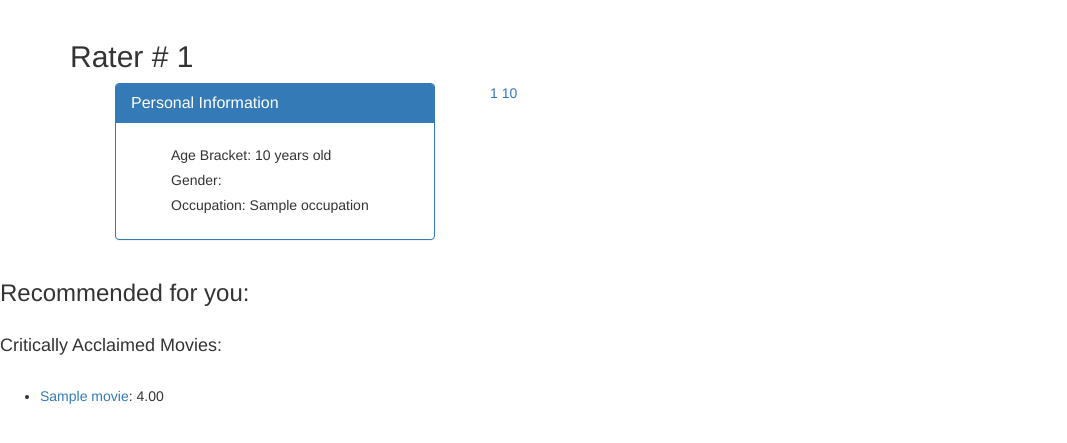
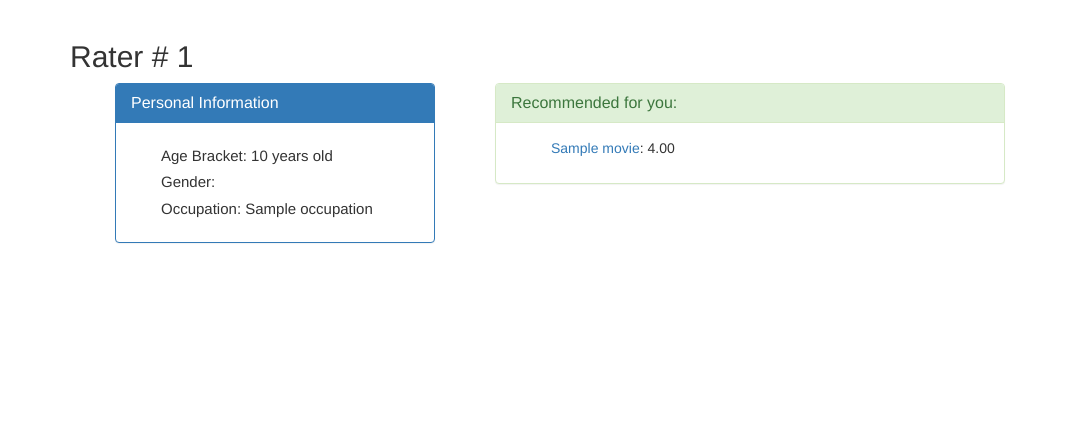
Before and after one commit to tarakdavis/django-movies, a Django app: template movielens/movieratings/templates/movieratings/rater_detail.html in a window 1280 px wide. Shown: the part 52-495 px from the top of the page, without its empty margins (0-1067 px from the left). Run offline with Django 3.2, Linux system fonts and the light colour scheme; the template is opened without the code that fills it: most values are stand-ins (such as "Sample title", 1, 10 or a date in 2020); some libraries are stand-ins or nearby versions.

Commit message:
style stuff

```diff
--- a/movielens/movieratings/static/movieratings/style.css
+++ b/movielens/movieratings/static/movieratings/style.css
@@ -21,9 +21,14 @@ h4{
 }
 
 h5{
-  margin-left: 40px;
+  font-size: 15px;
+  margin-left: 30px;
 }
 
 .panel {
   margin-left: 30px;
 }
+
+ #type{
+   list-style-type: none;
+ }
--- a/movielens/movieratings/templates/movieratings/rater_detail.html
+++ b/movielens/movieratings/templates/movieratings/rater_detail.html
@@ -7,6 +7,8 @@
 {% block body %}
 <div class="container">
 <h2> Rater # {{rater.id}}</h2>
+</div>
+<div class="container">
   <div class="col-sm-4">
   <div class="panel panel-primary">
     <div class="panel-heading">
@@ -22,17 +24,25 @@
     </div>
     </div>
   </div>
-  <ul id='col'>
+
+  <!-- <ul id='col2'>
     {% for rating in movie.rating_set.all %}
       <li><a href="{% url 'movieratings:movie_detail' movie.id %}">{{ rating.movie.id}} {{rating.score}}</a></li>
     {% endfor %}
-  </ul>
+  </ul> -->
+
+<div class="col-sm-6">
+  <div class="panel panel-success">
+    <div class="panel-heading">
+      <h3 class="panel-title">Recommended for you:</h3>
+    </div>
+    <div class="panel-body">
+      <ul id="type">{% for movie in toprated %}
+      <li><a href="{% url 'movieratings:movie_detail' movie.id %}">{{movie.title}}</a>: {{movie.avg_rating|floatformat:"2"}}</li>
+      {% endfor %}
+      </ul>
+    </div>
+{% endblock %}
 </div>
-<h3>Recommended for you:</h3>
-<h4>Critically Acclaimed Movies:</h4>
-<ul>{% for movie in toprated %}
-<li><a href="{% url 'movieratings:movie_detail' movie.id %}">{{movie.title}}</a>: {{movie.avg_rating|floatformat:"2"}}</li>
-{% endfor %}
-</ul>
-{% endblock %}
+</div>
 </body>
```
